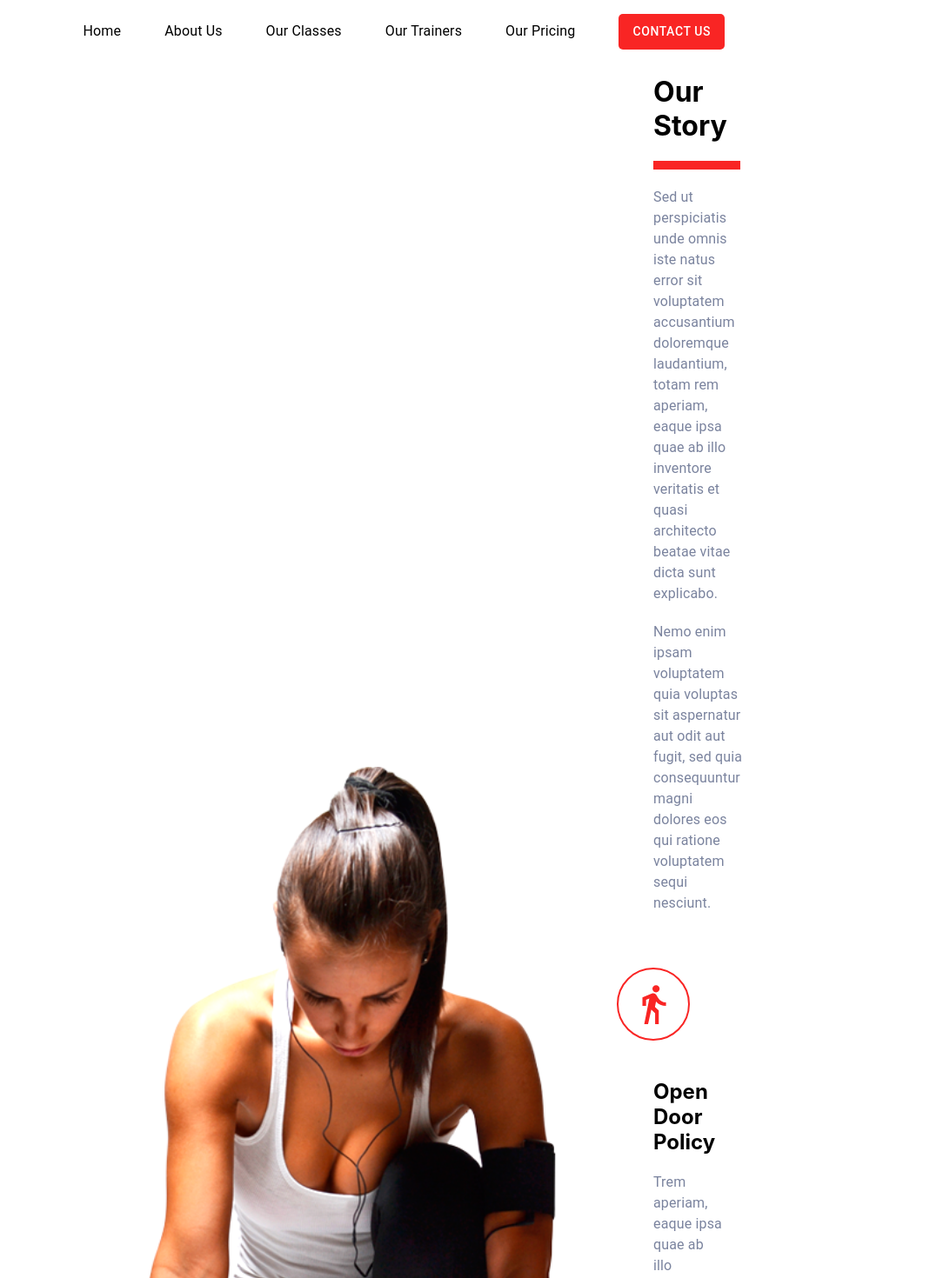
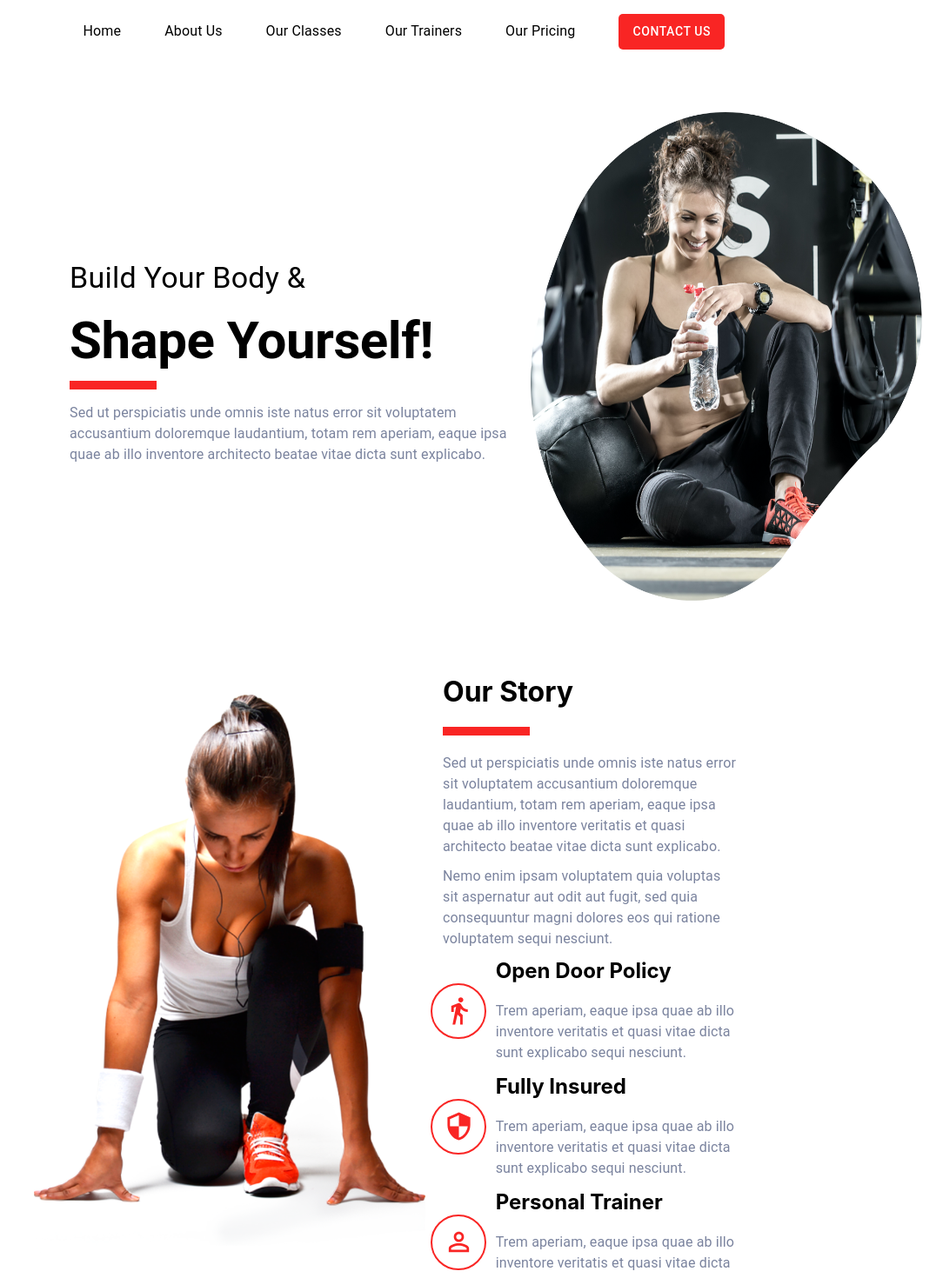
Before and after one commit to Print-ABC/istox-demo-webpage, a Next.js app: page / in a window 1280 px wide. Shown: the part 40-1510 px from the top of the page at 87% size, without its empty margins (196-1280 px from the left). Built offline with nearby package versions, Linux system fonts and the light colour scheme.

Commit message:
Add top section

```diff
--- a/pages/About.tsx
+++ b/pages/About.tsx
@@ -1,6 +1,6 @@
 import React from "react";
 import makeStyles from "@material-ui/core/styles/makeStyles";
-import { Box, Icon, Typography, Grid, Divider } from "@material-ui/core";
+import { Box, Icon, Divider, Grid, Typography } from "@material-ui/core";
 import DirectionsWalkIcon from "@material-ui/icons/DirectionsWalk";
 import PersonOutlineIcon from "@material-ui/icons/PersonOutline";
 import SecurityIcon from "@material-ui/icons/Security";
@@ -23,10 +23,10 @@ const useStyles = makeStyles((theme) => ({
     },
     "& > .MuiTypography-root": {
       color: "#7A839E",
-      marginTop: 20,
+      marginBottom: 10,
     },
   },
-  icon: {
+  iconGrid: {
     display: "flex",
     alignItems: "center",
     justifyContent: "center",
@@ -37,10 +37,19 @@ const useStyles = makeStyles((theme) => ({
     borderRadius: "50%",
     color: "#F92524",
     opacity: 1,
-    padding: 40,
+    padding: 30,
     display: "flex",
     alignItems: "center",
     justifyContent: "center",
+  },
+  image: {
+    width: 350,
+    height: 500,
+    marginRight: 20,
+    [theme.breakpoints.up("lg")]: {
+      width: 450,
+      height: 642,
+    },
   },
 }));
 
@@ -49,19 +58,19 @@ const features = [
     header: "Open Door Policy",
     description:
       "Trem aperiam, eaque ipsa quae ab illo inventore veritatis et quasi vitae dicta sunt explicabo sequi nesciunt.",
-    icon: <DirectionsWalkIcon style={{ fontSize: 50 }} />,
+    icon: <DirectionsWalkIcon fontSize="large" />,
   },
   {
     header: "Fully Insured",
     description:
       "Trem aperiam, eaque ipsa quae ab illo inventore veritatis et quasi vitae dicta sunt explicabo sequi nesciunt.",
-    icon: <SecurityIcon style={{ fontSize: 40 }} />,
+    icon: <SecurityIcon fontSize="large" />,
   },
   {
     header: "Personal Trainer",
     description:
       "Trem aperiam, eaque ipsa quae ab illo inventore veritatis et quasi vitae dicta sunt explicabo sequi nesciunt.",
-    icon: <PersonOutlineIcon style={{ fontSize: 50 }} />,
+    icon: <PersonOutlineIcon fontSize="large" />,
   },
 ];
 
@@ -70,12 +79,12 @@ const Feature = (props) => {
   const classes = useStyles();
 
   return (
-    <Grid container spacing={3} style={{ marginTop: 50 }}>
-      <Grid item xs={12} md={2} className={classes.icon}>
+    <Grid container spacing={3}>
+      <Grid item xs={12} md={2} className={classes.iconGrid}>
         <Icon className={classes.iconBox}>{children}</Icon>
       </Grid>
       <Grid item xs={12} md={10}>
-        <h2>{header}</h2>
+        <h2 style={{ marginTop: 0 }}>{header}</h2>
         <Typography style={{ color: "#7A839E" }}>{description}</Typography>
       </Grid>
     </Grid>
@@ -88,11 +97,17 @@ const About: React.FC = (props) => {
 
   return (
     <Box className={classes.root} id="about">
-      <img src="bg_preparing_run.png" alt="" />
+      <Box style={{ height: "100%" }}>
+        <img
+          src="bg_preparing_run.png"
+          alt="sprint pose"
+          className={classes.image}
+        />
+      </Box>
       <Box className={classes.content}>
         <Box className={classes.storyBox}>
           <h1>Our Story</h1>
-          <Divider />
+          <Divider style={{ marginBottom: 20 }} />
           <Typography>
             Sed ut perspiciatis unde omnis iste natus error sit voluptatem
             accusantium doloremque laudantium, totam rem aperiam, eaque ipsa
--- /dev/null
+++ b/pages/Top.tsx
@@ -0,0 +1,67 @@
+import React from "react";
+import makeStyles from "@material-ui/core/styles/makeStyles";
+import { Box, Container, Divider, Typography } from "@material-ui/core";
+
+const useStyles = makeStyles((theme) => ({
+  root: {
+    display: "flex",
+    alignItems: "center",
+    justifyContent: "space-between",
+    margin: theme.spacing(8, 0),
+  },
+  content: {
+    width: "100%",
+    marginRight: 10,
+    "& > .MuiBox-root": {
+      width: 520,
+      float: "right",
+      "& > .MuiTypography-root": {
+        marginTop: 15,
+      },
+    },
+  },
+  divider: {
+    width: 100,
+    border: "5px solid #F92524",
+    opacity: 1,
+    marginTop: 10,
+  },
+  image: {
+    width: 350,
+    height: 437,
+    [theme.breakpoints.up("lg")]: {
+      width: 450,
+      height: 562,
+    },
+  },
+}));
+
+const Top: React.FC = (props) => {
+  const classes = useStyles();
+
+  return (
+    <Container maxWidth="xl" id="home" className={classes.root}>
+      <Box className={classes.content}>
+        <Box>
+          <Typography variant="h4">Build Your Body &amp;</Typography>
+          <Typography variant="h2" style={{ fontWeight: 600 }}>
+            Shape Yourself!
+          </Typography>
+          <Divider className={classes.divider} />
+          <Typography style={{ color: "#7A839E" }}>
+            Sed ut perspiciatis unde omnis iste natus error sit voluptatem
+            accusantium doloremque laudantium, totam rem aperiam, eaque ipsa
+            quae ab illo inventore architecto beatae vitae dicta sunt explicabo.
+          </Typography>
+        </Box>
+      </Box>
+      <img
+        src="bg_gym_girl_bottle.png"
+        alt="drinking water"
+        className={classes.image}
+      />
+    </Container>
+  );
+};
+
+export default Top;
--- a/pages/components/Navbar.tsx
+++ b/pages/components/Navbar.tsx
@@ -4,16 +4,15 @@ import { Box, Button, ButtonBase, Typography } from "@material-ui/core";
 
 const useStyles = makeStyles((theme) => ({
   root: {
+    position: "sticky",
+    top: 0,
+    backgroundColor: theme.palette.common.white,
+  },
+  navbar: {
     display: "flex",
     flexWrap: "wrap",
     alignItems: "center",
     justifyContent: "flex-end",
-    position: "sticky",
-    top: 0,
-    width: "100%",
-  },
-  navbar: {
-    backgroundColor: theme.palette.common.white,
     padding: theme.spacing(1, 2)
   },
   btnBase: {
--- a/pages/index.tsx
+++ b/pages/index.tsx
@@ -2,6 +2,7 @@ import Head from "next/head";
 import makeStyles from "@material-ui/core/styles/makeStyles";
 import Layout from "./components/Layout";
 import Navbar from "./components/Navbar";
+import Top from "./Top";
 import About from "./About";
 
 const useStyles = makeStyles((theme) => ({
@@ -25,6 +26,7 @@ export default function Home() {
       </Head>
       <main className={classes.root}>
         <Navbar />
+        <Top />
         <About />
       </main>
     </div>
```
